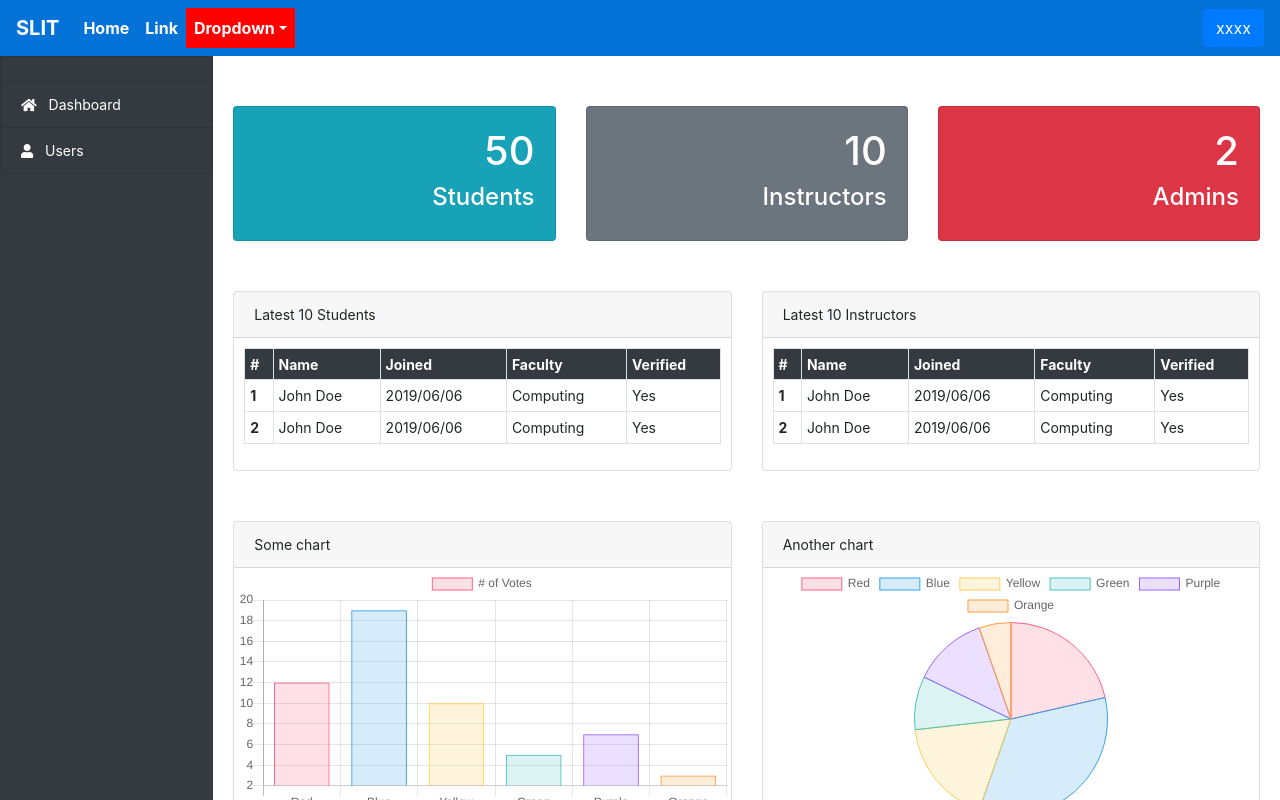
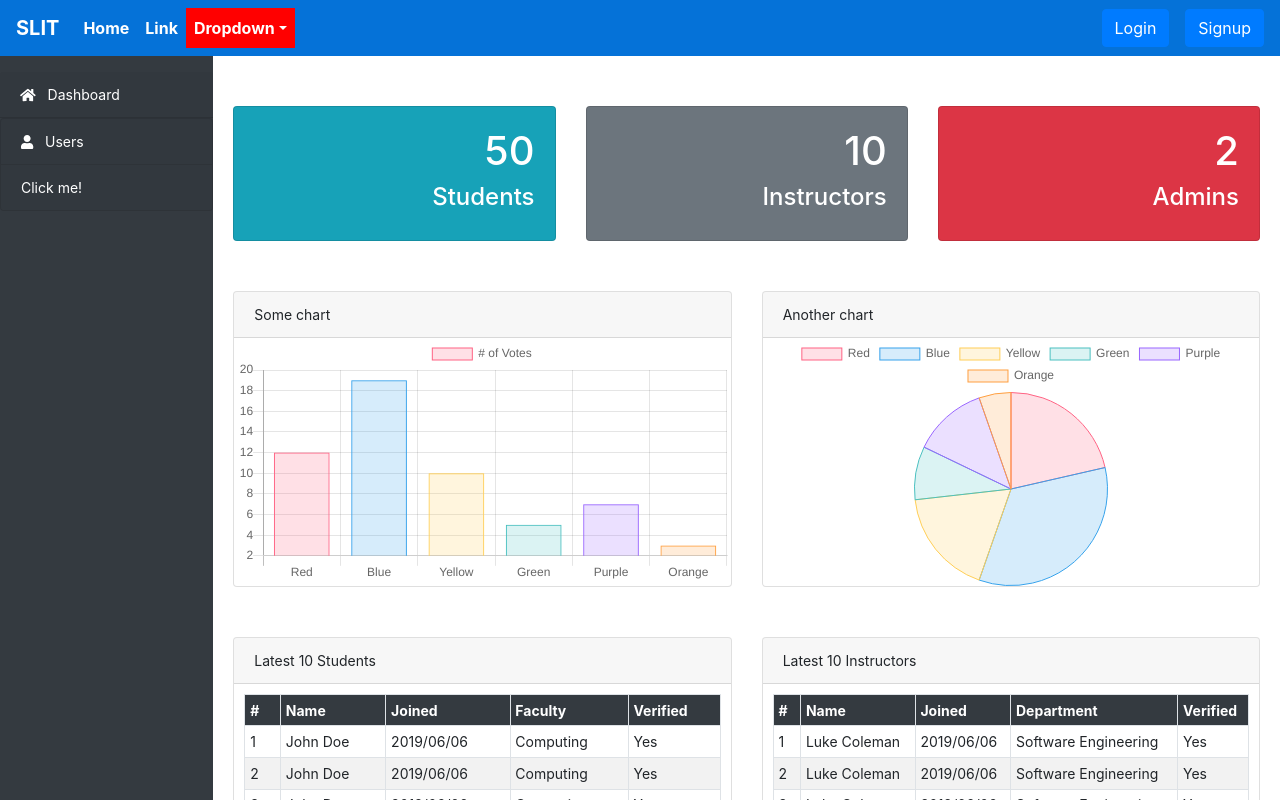
Before and after one commit to lanka97/LMS-ReactJs, a React (Create React App) app: page /admin/dashboard in a window 1280 px wide. Shown: the top 800 px of the page. Built offline with nearby package versions, Linux system fonts and the light colour scheme.

Commit message:
dashboard ui changes

```diff
--- a/src/App.js
+++ b/src/App.js
@@ -34,7 +34,8 @@ export class App extends React.Component {
             <Route path="/" component={Header} />
             <Route exact path='/' component={Home} />
             <Route exact path='/home' component={Home} />
-            <Route path='/login' component={Signin} />
+            <Route exact path='/login' component={Signin} />
+            <Route path='/sidebar' component={SideBar} />
             <Route exact path='/admin/dashboard' component={Dashboard} />
             <Route exact path='/admin/users' component={AddUser} />
           </div>
--- a/src/components/Header.js
+++ b/src/components/Header.js
@@ -21,9 +21,16 @@ export class Header extends React.Component {
     if (this.state.user) {
       return (<div>{this.state.user}</div>);
     } else {
-      return (<Link to='/login'>
-        <button className='btn btn-primary' >xxxx </button>
-      </Link>);
+      return (
+        <div>
+          <Link to='/login'>
+            <button className='btn btn-primary mr-3' >Login </button>
+          </Link>
+          <Link to='/signup'>
+            <button className='btn btn-primary' >Signup </button>
+          </Link>
+        </div>
+      );
     }
   }
 
--- a/src/components/admin/Dashboard.js
+++ b/src/components/admin/Dashboard.js
@@ -12,7 +12,50 @@ export default class Dashboard extends Component {
         this.state = {
             showA: true,
             showB: true,
+            students: [],
+            instructors: []
         };
+    }
+
+    componentDidMount() {
+
+        console.log('dsdd');
+        const studenttemp = [];
+        const instTemp = [];
+
+        for (let i = 1; i <= 10; i++) {
+
+            studenttemp.push(
+                <tr key={i}>
+                    <td>{i}</td>
+                    <td>John Doe</td>
+                    <td>2019/06/06</td>
+                    <td>Computing</td>
+                    <td>Yes</td>
+                </tr>
+            );
+
+        }
+
+        for (let i = 1; i <= 10; i++) {
+
+            instTemp.push(
+                <tr key={i}>
+                    <td>{i}</td>
+                    <td>Luke Coleman</td>
+                    <td>2019/06/06</td>
+                    <td>Software Engineering</td>
+                    <td>Yes</td>
+                </tr>
+            );
+
+        }
+
+        this.setState({
+            students: studenttemp,
+            instructors: instTemp
+        });
+
     }
 
 
@@ -59,9 +102,11 @@ export default class Dashboard extends Component {
             maintainAspectRation: true
         };
 
+
+
         return (
 
-            <Container fluid={1} style={{fontSize: '14px'}}>
+            <Container fluid={1} style={{ fontSize: '14px' }}>
                 <Row>
                     <SideBar />
                     <Col style={{ padding: 0 }}>
@@ -86,70 +131,6 @@ export default class Dashboard extends Component {
                                     <Card bg="danger" body>
                                         <h1>2</h1>
                                         <h4>Admins</h4>
-                                    </Card>
-                                </Col>
-                            </Row>
-
-                            <Row style={{ marginTop: '50px' }}>
-                                <Col md={6}>
-                                    <Card>
-                                        <Card.Header>Latest 10 Students</Card.Header>
-                                        <Card.Text style={{ padding: '10px' }}>
-                                            <Table striped bordered hover size="sm">
-                                                <tr className="bg-dark text-white">
-                                                    <th>#</th>
-                                                    <th>Name</th>
-                                                    <th>Joined</th>
-                                                    <th>Faculty</th>
-                                                    <th>Verified</th>
-                                                </tr>
-                                                <tr>
-                                                    <th>1</th>
-                                                    <td>John Doe</td>
-                                                    <td>2019/06/06</td>
-                                                    <td>Computing</td>
-                                                    <td>Yes</td>
-                                                </tr>
-                                                <tr>
-                                                    <th>2</th>
-                                                    <td>John Doe</td>
-                                                    <td>2019/06/06</td>
-                                                    <td>Computing</td>
-                                                    <td>Yes</td>
-                                                </tr>
-                                            </Table>
-                                        </Card.Text>
-                                    </Card>
-                                </Col>
-
-                                <Col md={6}>
-                                    <Card>
-                                        <Card.Header>Latest 10 Instructors</Card.Header>
-                                        <Card.Text style={{ padding: '10px' }}>
-                                            <Table striped bordered hover size="sm">
-                                                <tr className="bg-dark text-white">
-                                                    <th>#</th>
-                                                    <th>Name</th>
-                                                    <th>Joined</th>
-                                                    <th>Faculty</th>
-                                                    <th>Verified</th>
-                                                </tr>
-                                                <tr>
-                                                    <th>1</th>
-                                                    <td>John Doe</td>
-                                                    <td>2019/06/06</td>
-                                                    <td>Computing</td>
-                                                    <td>Yes</td>
-                                                </tr>
-                                                <tr>
-                                                    <th>2</th>
-                                                    <td>John Doe</td>
-                                                    <td>2019/06/06</td>
-                                                    <td>Computing</td>
-                                                    <td>Yes</td>
-                                                </tr>
-                                            </Table>
-                                        </Card.Text>
                                     </Card>
                                 </Col>
                             </Row>
@@ -184,6 +165,51 @@ export default class Dashboard extends Component {
                                 </Col>
                             </Row>
 
+                            <Row style={{ marginTop: '50px' }}>
+                                <Col md={6}>
+                                    <Card>
+                                        <Card.Header>Latest {this.state.students.length} Students</Card.Header>
+                                        <Card.Text style={{ padding: '10px' }}>
+                                            <Table striped bordered hover size="sm">
+                                                <tbody>
+                                                    <tr className="bg-dark text-white">
+                                                        <th>#</th>
+                                                        <th>Name</th>
+                                                        <th>Joined</th>
+                                                        <th>Faculty</th>
+                                                        <th>Verified</th>
+                                                    </tr>
+
+                                                    {this.state.students}
+
+                                                </tbody>
+                                            </Table>
+                                        </Card.Text>
+                                    </Card>
+                                </Col>
+
+                                <Col md={6}>
+                                    <Card>
+                                        <Card.Header>Latest {this.state.instructors.length} Instructors</Card.Header>
+                                        <Card.Text style={{ padding: '10px' }}>
+                                            <Table striped bordered hover size="sm">
+                                                <tbody>
+                                                    <tr className="bg-dark text-white">
+                                                        <th>#</th>
+                                                        <th>Name</th>
+                                                        <th>Joined</th>
+                                                        <th>Department</th>
+                                                        <th>Verified</th>
+                                                    </tr>
+
+                                                    {this.state.instructors}
+
+                                                </tbody>
+                                            </Table>
+                                        </Card.Text>
+                                    </Card>
+                                </Col>
+                            </Row>
 
                         </Container>
                     </Col>
--- a/src/components/admin/SideBar.js
+++ b/src/components/admin/SideBar.js
@@ -1,26 +1,66 @@
 import React, { Component } from 'react';
-import { BrowserRouter as Router, Route, Link } from "react-router-dom";
+import { BrowserRouter as Router, Route } from "react-router-dom";
 
-import { Container, Row, Col, Nav, NavDropdown, Form } from 'react-bootstrap';
+import { Container, Row, Col, Nav, NavDropdown, Form, Button, Accordion, Card } from 'react-bootstrap';
 import { ListGroup, ListGroupItem } from 'reactstrap';
 
 import { FontAwesomeIcon } from '@fortawesome/react-fontawesome';
-import { faHome, faUser } from '@fortawesome/free-solid-svg-icons';
+import { faHome, faUser, faUserGraduate, faChalkboardTeacher, faUserSecret } from '@fortawesome/free-solid-svg-icons';
 
 
 export default class SideBar extends Component {
     render() {
         return (
-            <Col md={2} style={{ padding: 0}} className="bg-dark">
-                <ListGroup>
-                    <ListGroupItem className="bg-dark text-white"></ListGroupItem>
-                    <ListGroupItem className="bg-dark text-white" tag="a" href="/admin/dashboard" action>
-                        <FontAwesomeIcon icon={faHome} /> &nbsp; Dashboard
-                    </ListGroupItem>
-                    <ListGroupItem className="bg-dark text-white" tag="a" href="/admin/users" action>
-                        <FontAwesomeIcon icon={faUser} /> &nbsp; Users
-                    </ListGroupItem>
-                </ListGroup>
+            // <Col md={2} style={{ padding: 0}} className="bg-dark">
+            //     <ListGroup>
+            //         <ListGroupItem className="bg-dark text-white"></ListGroupItem>
+            //         <ListGroupItem className="bg-dark text-white" tag="a" href="/admin/dashboard" action>
+            //             <FontAwesomeIcon icon={faHome} /> &nbsp; Dashboard
+            //         </ListGroupItem>
+            //         <ListGroupItem className="bg-dark text-white" tag="a" href="/admin/users" action>
+            //             <FontAwesomeIcon icon={faUser} /> &nbsp; Users
+            //         </ListGroupItem>
+            //     </ListGroup>
+            // </Col>
+
+            <Col md={2} style={{ padding: 0 }} className="bg-dark">
+                <Accordion defaultActiveKey="">
+                    <Card.Link className="bg-dark text-white" href="/admin/dashboard">
+                        <Accordion.Toggle as={Card.Header} className="mt-3">
+                            <FontAwesomeIcon icon={faHome} /> &nbsp; Dashboard
+                        </Accordion.Toggle>
+                    </Card.Link>
+                    <Card className="bg-dark text-white">
+                        <Accordion.Toggle as={Card.Header} eventKey="0">
+                            <FontAwesomeIcon icon={faUser} /> &nbsp; Users
+                        </Accordion.Toggle>
+                        <Accordion.Collapse eventKey="0">
+                            <Card.Link className="bg-dark text-white" href="/admin/users">
+                                <Card.Header className="bg-secondary pl-4">
+                                    <FontAwesomeIcon icon={faUserGraduate} /> &nbsp; Students
+                            </Card.Header>
+                            </Card.Link>
+                        </Accordion.Collapse>
+                        <Accordion.Collapse eventKey="0">
+                            <Card.Header className="bg-secondary pl-4">
+                                <FontAwesomeIcon icon={faChalkboardTeacher} /> &nbsp; Instructors
+                            </Card.Header>
+                        </Accordion.Collapse>
+                        <Accordion.Collapse eventKey="0">
+                            <Card.Header className="bg-secondary pl-4">
+                                <FontAwesomeIcon icon={faUserSecret} /> &nbsp; Admins
+                            </Card.Header>
+                        </Accordion.Collapse>
+                    </Card>
+                    <Card className="bg-dark text-white">
+                        <Accordion.Toggle as={Card.Header} eventKey="1">
+                            Click me!
+                        </Accordion.Toggle>
+                        <Accordion.Collapse eventKey="1">
+                            <Card.Header className="bg-secondary pl-4">Hello! I'm another body</Card.Header>
+                        </Accordion.Collapse>
+                    </Card>
+                </Accordion>
             </Col>
 
         )
```
Also changed, not shown: src/components/admin/AddUser.js (+7 -3 lines).
